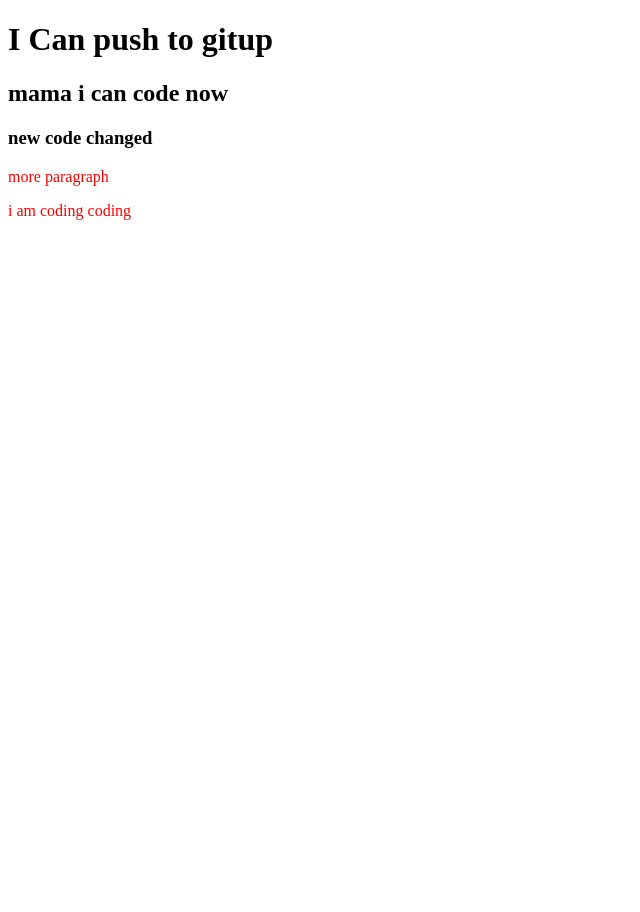
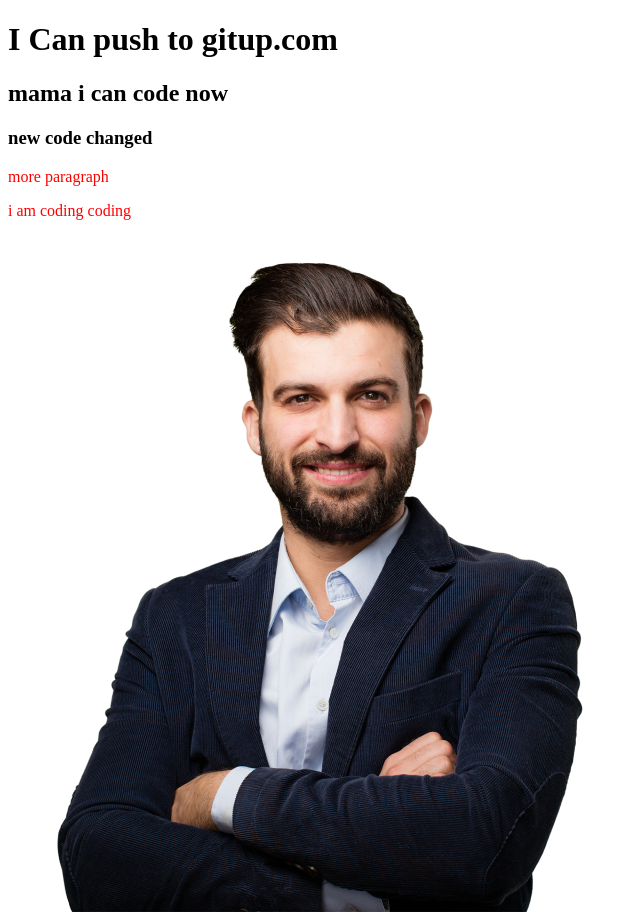
Before and after one commit to khadijatalukder/my-second-repo, a plain HTML site: page index.html in a window 1280 px wide. Shown: the top 912 px of the page, without its empty margins (0-640 px from the left). Before the commit the page ends 800 px from the top, so only its background shows below. Drawn offline with Linux system fonts and the light colour scheme.

Commit message:
image added

```diff
--- a/index.html
+++ b/index.html
@@ -9,11 +9,13 @@
 </head>
 
 <body>
-    <h1>I Can push to gitup</h1>
+    <h1>I Can push to gitup.com</h1>
     <h2>mama i can code now</h2>
     <h3>new code changed</h3>
     <p>more paragraph</p>
     <p>i am coding coding</p>
+    <img src="hardy.png" alt="">
+    <img src="icon.png" alt="">
 </body>
 
 </html>
```
Also changed, not shown: hardy.png (added), icon.png (added), pexels-photo-1382730.jpeg (added), react.png (added).
